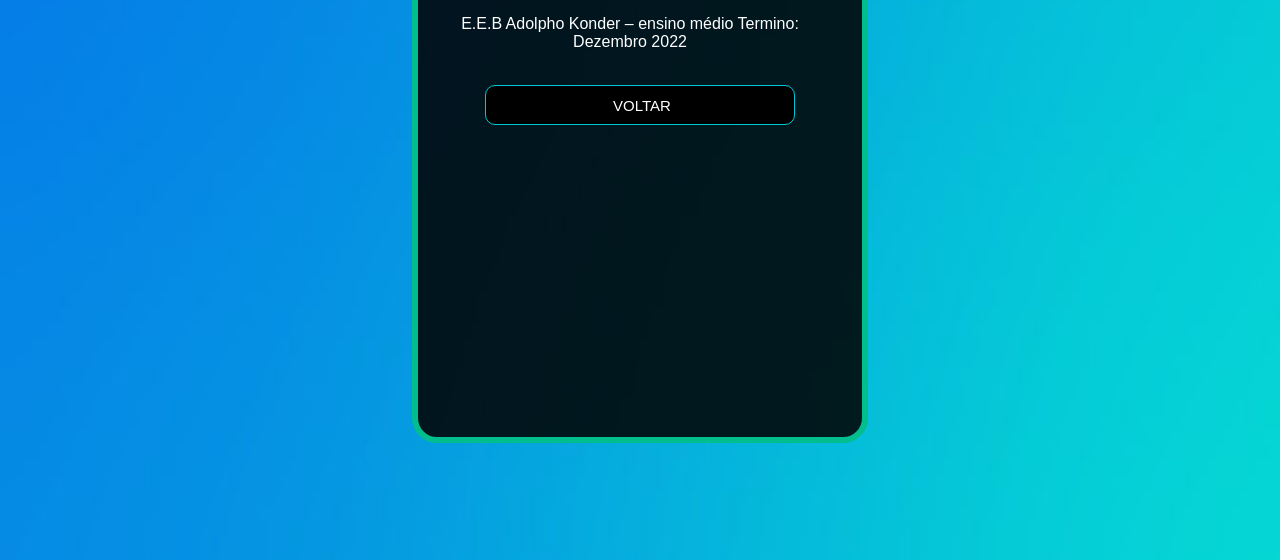
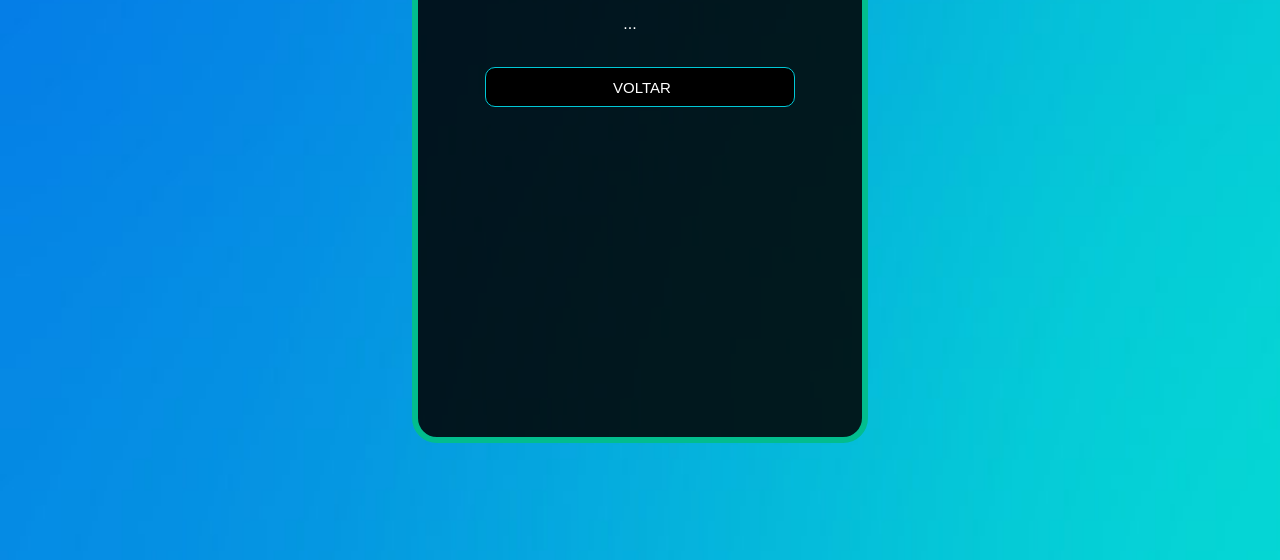
Before and after one commit to WilliamVenuti/cvWilliamVenuti, a plain HTML site: page html/tela4.html in a window 1280 px wide. Shown: the part 240-800 px from the top of the page. Drawn offline with Linux system fonts and the light colour scheme.

Commit message:
Update tela4.html

```diff
--- a/html/tela4.html
+++ b/html/tela4.html
@@ -10,8 +10,7 @@
     <div class="corpo">
         <h1 class="info">Formação escolar</h1>
         <div class="elemento">
-            <p>E.E.B Adolpho Konder – ensino médio
-                Termino: Dezembro 2022
+            <p>...
             </p>
             <br>
             <a href="../index.html">
```
